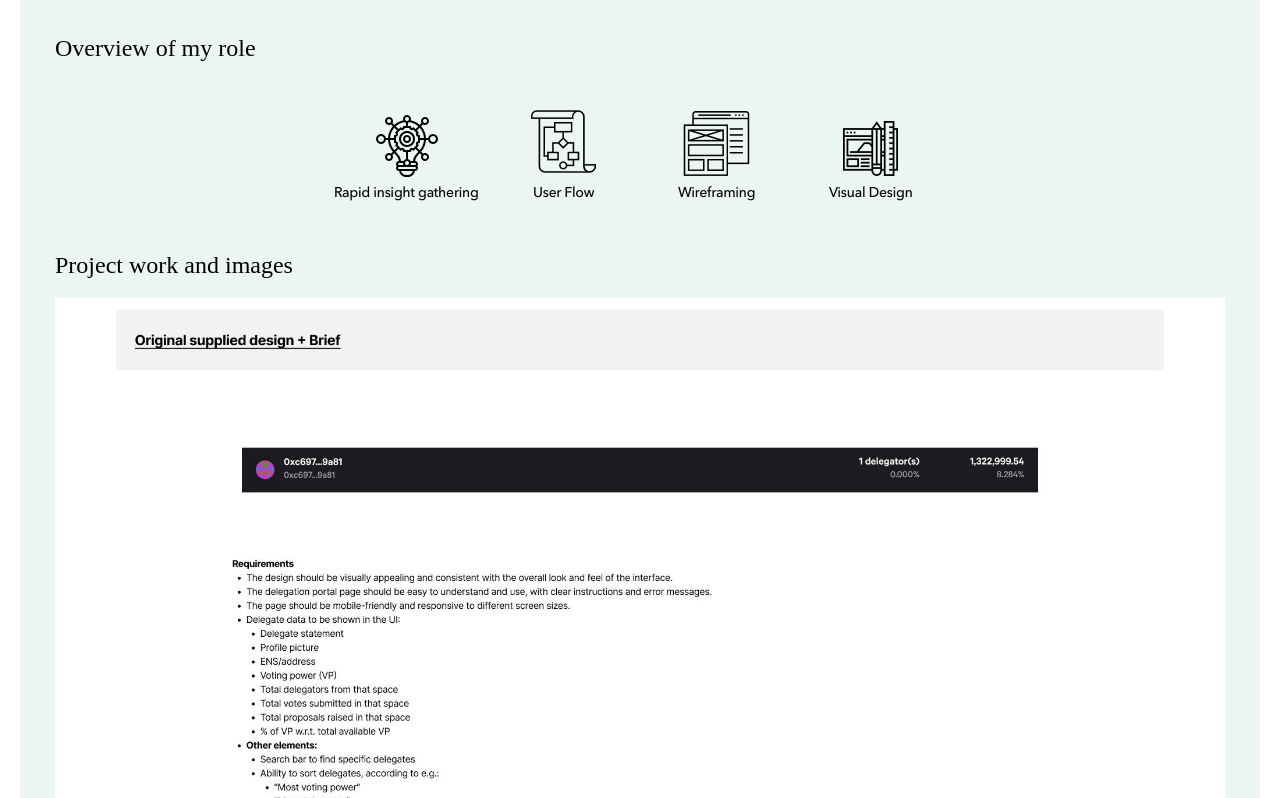
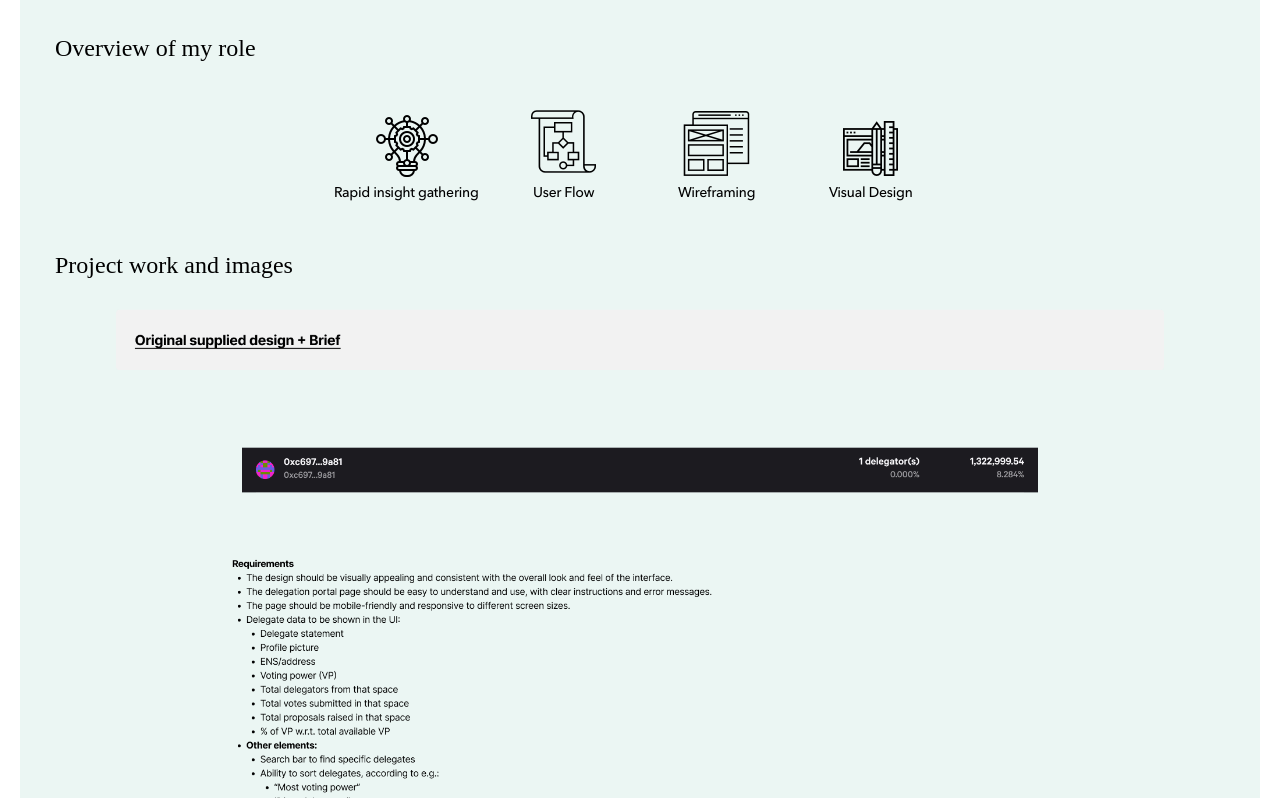
Before and after one commit to HamishMcDougall/hamishmcdougall.github.io, a website: page projects/snapshotx.html in a window 1280 px wide. Shown: the part 1271-2069 px from the top of the page. Drawn offline with Linux system fonts and the light colour scheme; files whose address does not match are found by name.

Commit message:
snapshot

```diff
--- a/projects/snapshotx.html
+++ b/projects/snapshotx.html
@@ -139,7 +139,7 @@
 						<div class="row">
 				<div class="col foloiImagesTop">
 					<h3>Project work and images</h3>
-					<img src="./snapshotx/snapshotx.jpg" class="img-responsive" alt="">
+					<img src="./snapshotx/snapshotx.png" class="img-responsive" alt="">
 				</div>
 			</div>
 
```
Also changed, not shown: projects/snapshotx/snapshotx.png (added).
